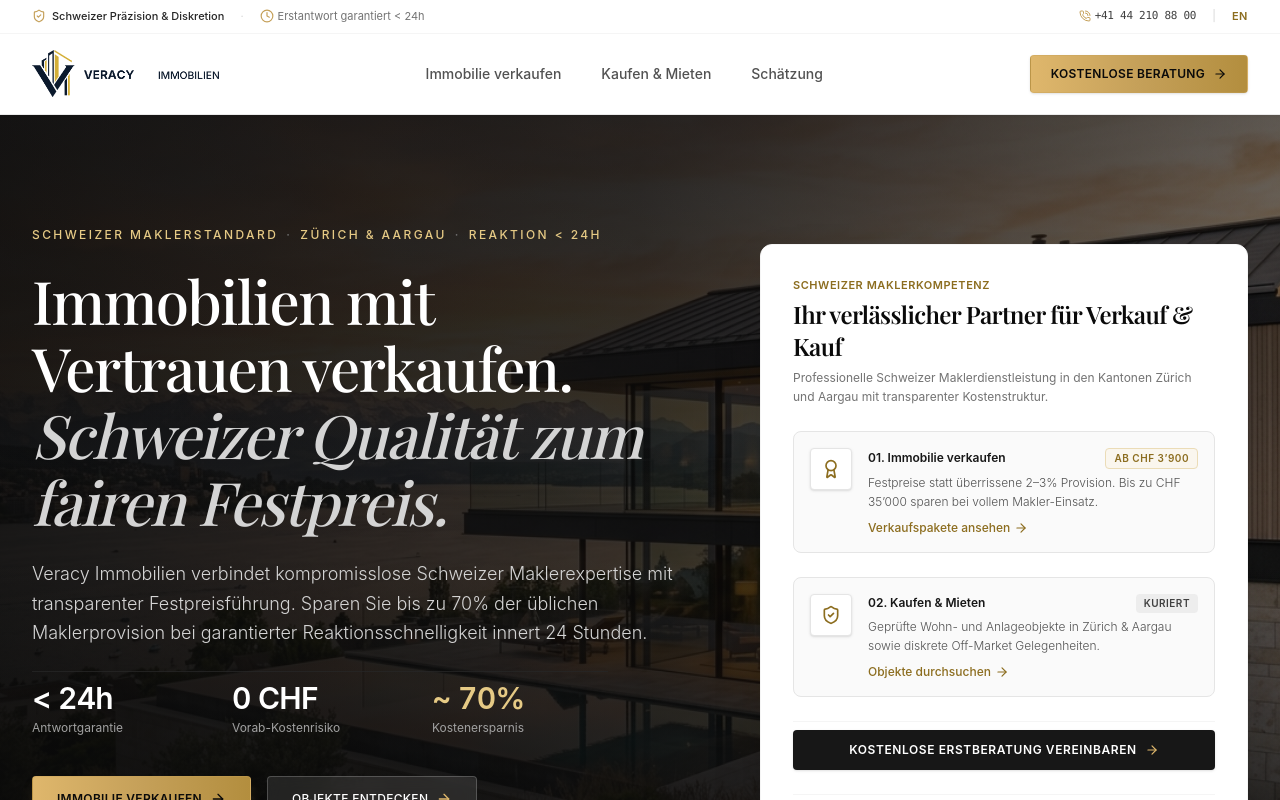
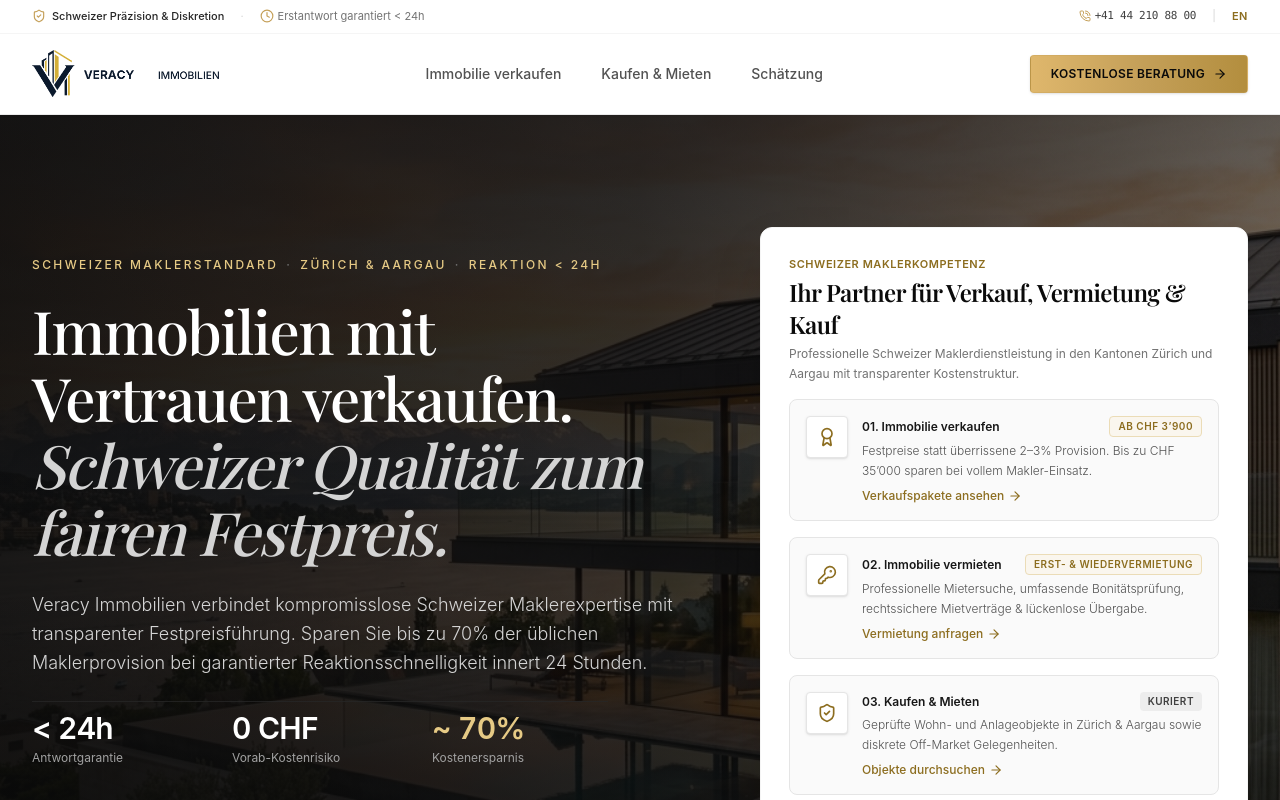
Before and after one commit to Dronasindhu/veracy-immobilien, a React (Vite) app: page / in a window 1280 px wide. Shown: the top 800 px of the page. Built offline with nearby package versions, Linux system fonts and the light colour scheme; a web font is replaced by a local one.

Commit message:
feat(contact): add rental service option to contact form
Include "rent-out" in the contact modal interest dropdown to support property rental inquiries and update the hero section layout for better alignment of services.

```diff
--- a/src/components/ContactModal.tsx
+++ b/src/components/ContactModal.tsx
@@ -209,6 +209,7 @@ export const ContactModal: React.FC<ContactModalProps> = ({
                       className="w-full text-xs rounded border border-neutral-300 p-2.5 bg-white text-neutral-800 focus:outline-none focus:ring-1 focus:ring-neutral-900 transition-colors"
                     >
                       <option value="sell">{language === 'de' ? 'Immobilie verkaufen (Kostenlose Erstberatung & Fototermin)' : 'Selling Property (Free Consultation & Photos)'}</option>
+                      <option value="rent-out">{language === 'de' ? 'Immobilie vermieten (Erst- & Wiedervermietung)' : 'Renting out Property (Tenant Placement)'}</option>
                       <option value="buy">{language === 'de' ? 'Immobilie kaufen oder mieten' : 'Buying or Renting Property'}</option>
                       <option value="valuation">{language === 'de' ? 'Marktwertschätzung anfordern' : 'Requesting Valuation Dossier'}</option>
                       <option value="package-digital-direct">Paket: Starter / Digital Direkt (CHF 3'900)</option>
--- a/src/components/HeroSection.tsx
+++ b/src/components/HeroSection.tsx
@@ -1,7 +1,7 @@
 import React, { useState } from 'react';
 import { Language, MainCategory } from '../types';
 import { HERO_IMAGE } from '../data/mockData';
-import { ArrowRight, ShieldCheck, Clock, Award, CheckCircle2 } from 'lucide-react';
+import { ArrowRight, ShieldCheck, Clock, Award, CheckCircle2, KeyRound } from 'lucide-react';
 import { motion } from 'motion/react';
 
 interface HeroSectionProps {
@@ -168,44 +168,44 @@ export const HeroSection: React.FC<HeroSectionProps> = ({
             </motion.div>
           </motion.div>
 
-          {/* Right Column: Veracy Core Services Hub (Focused on Sell & Buy, No Valuation Highlight) */}
+          {/* Right Column: Veracy Core Services Hub (Sell, Rent Out & Buy/Rent) */}
           <motion.div
             initial={{ opacity: 0, y: 30, scale: 0.98 }}
             animate={{ opacity: 1, y: 0, scale: 1 }}
             transition={{ delay: 0.3, duration: 0.7, ease: [0.16, 1, 0.3, 1] }}
             className="lg:col-span-5"
           >
-            <div className="bg-white text-neutral-900 rounded-xl p-6 sm:p-8 shadow-2xl border border-neutral-100 relative hover:shadow-[#C5A059]/10 transition-shadow space-y-6">
+            <div className="bg-white text-neutral-900 rounded-xl p-5 sm:p-7 shadow-2xl border border-neutral-100 relative hover:shadow-[#C5A059]/10 transition-shadow space-y-4">
               <div>
                 <div className="text-[11px] uppercase tracking-wider text-[#8C6D1F] font-semibold mb-1">
                   {language === 'de' ? 'Schweizer Maklerkompetenz' : 'Swiss Brokerage Excellence'}
                 </div>
                 <h2 className="text-xl sm:text-2xl font-semibold tracking-tight text-neutral-950 font-display">
                   {language === 'de'
-                    ? 'Ihr verlässlicher Partner für Verkauf & Kauf'
-                    : 'Your Trusted Partner for Buying & Selling'}
+                    ? 'Ihr Partner für Verkauf, Vermietung & Kauf'
+                    : 'Your Partner for Selling, Renting & Buying'}
                 </h2>
-                <p className="text-xs text-neutral-500 mt-1.5 leading-relaxed">
+                <p className="text-xs text-neutral-500 mt-1 leading-relaxed">
                   {language === 'de'
                     ? 'Professionelle Schweizer Maklerdienstleistung in den Kantonen Zürich und Aargau mit transparenter Kostenstruktur.'
-                    : 'Professional Swiss brokerage service across Zurich and Aargau with fully transparent pricing.'}
+                    : 'Professional Swiss brokerage service across Zurich and Aargau with transparent pricing.'}
                 </p>
               </div>
 
               {/* Service Card 1: Sell Property */}
               <div
                 onClick={() => onNavigate('sell')}
-                className="group p-4 rounded-lg border border-neutral-200 hover:border-[#C5A059] bg-neutral-50 hover:bg-[#FAF6EE] transition-all cursor-pointer flex items-start gap-4"
+                className="group p-3.5 sm:p-4 rounded-lg border border-neutral-200 hover:border-[#C5A059] bg-neutral-50 hover:bg-[#FAF6EE] transition-all cursor-pointer flex items-start gap-3.5"
               >
                 <div className="p-2.5 rounded bg-white shadow-sm border border-neutral-200 group-hover:border-[#C5A059] shrink-0 text-[#8C6D1F]">
                   <Award className="w-5 h-5" />
                 </div>
-                <div className="flex-1">
-                  <div className="flex items-center justify-between">
+                <div className="flex-1 min-w-0">
+                  <div className="flex items-center justify-between gap-2">
                     <span className="text-xs font-semibold text-neutral-900 group-hover:text-[#8C6D1F] transition-colors">
                       {language === 'de' ? '01. Immobilie verkaufen' : '01. Sell Property'}
                     </span>
-                    <span className="text-[10px] font-semibold uppercase tracking-wider bg-[#FAF6EE] text-[#8C6D1F] border border-[#EBDCB7] px-2 py-0.5 rounded">
+                    <span className="text-[10px] font-semibold uppercase tracking-wider bg-[#FAF6EE] text-[#8C6D1F] border border-[#EBDCB7] px-2 py-0.5 rounded shrink-0">
                       {language === 'de' ? 'ab CHF 3’900' : 'from CHF 3,900'}
                     </span>
                   </div>
@@ -221,20 +221,55 @@ export const HeroSection: React.FC<HeroSectionProps> = ({
                 </div>
               </div>
 
-              {/* Service Card 2: Buy & Rent */}
+              {/* Service Card 2: Rent Out Property (Vermieten) */}
+              <div
+                onClick={() => {
+                  if (onOpenConsultation) {
+                    onOpenConsultation();
+                  } else {
+                    onNavigate('sell');
+                  }
+                }}
+                className="group p-3.5 sm:p-4 rounded-lg border border-neutral-200 hover:border-[#C5A059] bg-neutral-50 hover:bg-[#FAF6EE] transition-all cursor-pointer flex items-start gap-3.5"
+              >
+                <div className="p-2.5 rounded bg-white shadow-sm border border-neutral-200 group-hover:border-[#C5A059] shrink-0 text-[#8C6D1F]">
+                  <KeyRound className="w-5 h-5" />
+                </div>
+                <div className="flex-1 min-w-0">
+                  <div className="flex items-center justify-between gap-2">
+                    <span className="text-xs font-semibold text-neutral-900 group-hover:text-[#8C6D1F] transition-colors">
+                      {language === 'de' ? '02. Immobilie vermieten' : '02. Rent out Property'}
+                    </span>
+                    <span className="text-[10px] font-semibold uppercase tracking-wider bg-[#FAF6EE] text-[#8C6D1F] border border-[#EBDCB7] px-2 py-0.5 rounded shrink-0">
+                      {language === 'de' ? 'Erst- & Wiedervermietung' : 'Tenant Placement'}
+                    </span>
+                  </div>
+                  <p className="text-xs text-neutral-600 mt-1 font-light leading-relaxed">
+                    {language === 'de'
+                      ? 'Professionelle Mietersuche, umfassende Bonitätsprüfung, rechtssichere Mietverträge & lückenlose Übergabe.'
+                      : 'Professional tenant search, credit checks, Swiss lease contracts & seamless handover protocols.'}
+                  </p>
+                  <div className="mt-2 text-xs font-medium text-[#8C6D1F] flex items-center gap-1 group-hover:translate-x-0.5 transition-transform">
+                    <span>{language === 'de' ? 'Vermietung anfragen' : 'Request Rental Service'}</span>
+                    <ArrowRight className="w-3.5 h-3.5" />
+                  </div>
+                </div>
+              </div>
+
+              {/* Service Card 3: Buy & Rent */}
               <div
                 onClick={() => onNavigate('buy-rent')}
-                className="group p-4 rounded-lg border border-neutral-200 hover:border-[#C5A059] bg-neutral-50 hover:bg-[#FAF6EE] transition-all cursor-pointer flex items-start gap-4"
+                className="group p-3.5 sm:p-4 rounded-lg border border-neutral-200 hover:border-[#C5A059] bg-neutral-50 hover:bg-[#FAF6EE] transition-all cursor-pointer flex items-start gap-3.5"
               >
                 <div className="p-2.5 rounded bg-white shadow-sm border border-neutral-200 group-hover:border-[#C5A059] shrink-0 text-[#8C6D1F]">
                   <ShieldCheck className="w-5 h-5" />
                 </div>
-                <div className="flex-1">
-                  <div className="flex items-center justify-between">
+                <div className="flex-1 min-w-0">
+                  <div className="flex items-center justify-between gap-2">
                     <span className="text-xs font-semibold text-neutral-900 group-hover:text-[#8C6D1F] transition-colors">
-                      {language === 'de' ? '02. Kaufen & Mieten' : '02. Buy & Rent'}
+                      {language === 'de' ? '03. Kaufen & Mieten' : '03. Buy & Rent'}
                     </span>
-                    <span className="text-[10px] font-semibold uppercase tracking-wider bg-neutral-200/60 text-neutral-700 px-2 py-0.5 rounded">
+                    <span className="text-[10px] font-semibold uppercase tracking-wider bg-neutral-200/60 text-neutral-700 px-2 py-0.5 rounded shrink-0">
                       {language === 'de' ? 'Kuriert' : 'Curated'}
                     </span>
                   </div>
```
Also changed, not shown: .aistudio/artifacts/brain/81c8e466-aecc-4d40-b4e1-4df0efabbe37/.tempmediaStorage/media_1792668651994_1349a169.png (added), public/assets/aistudio/image_e2ee3065.png (added).
